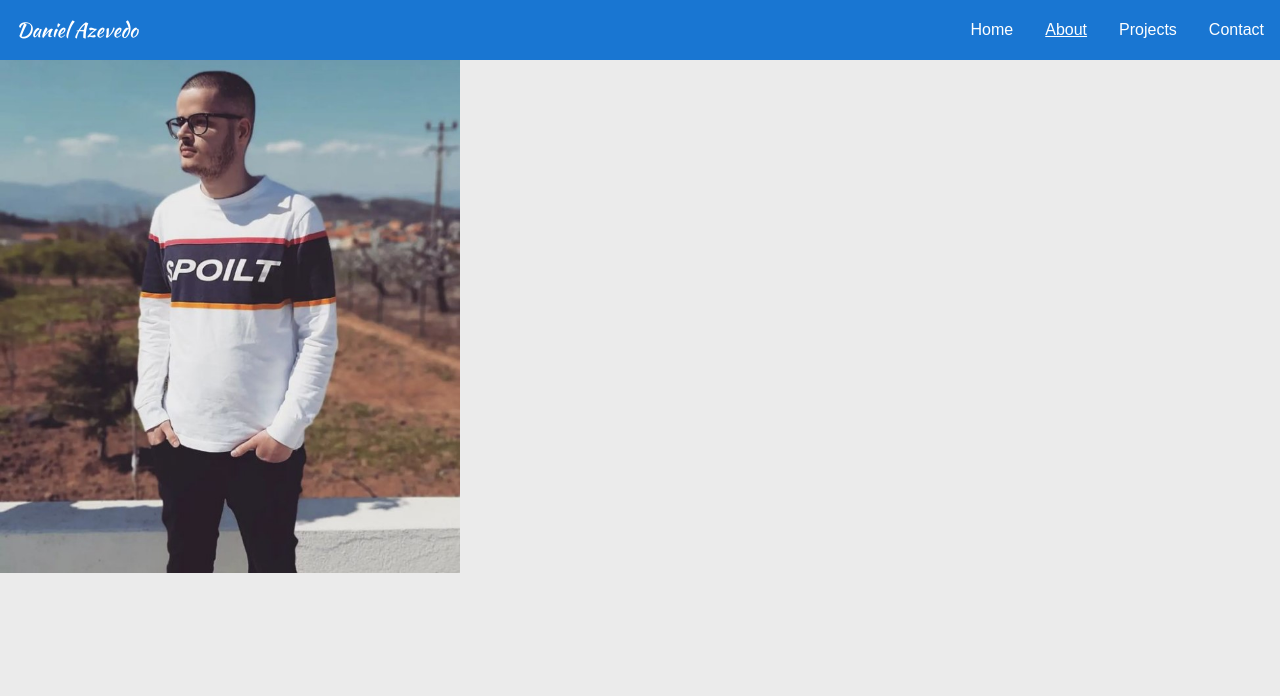
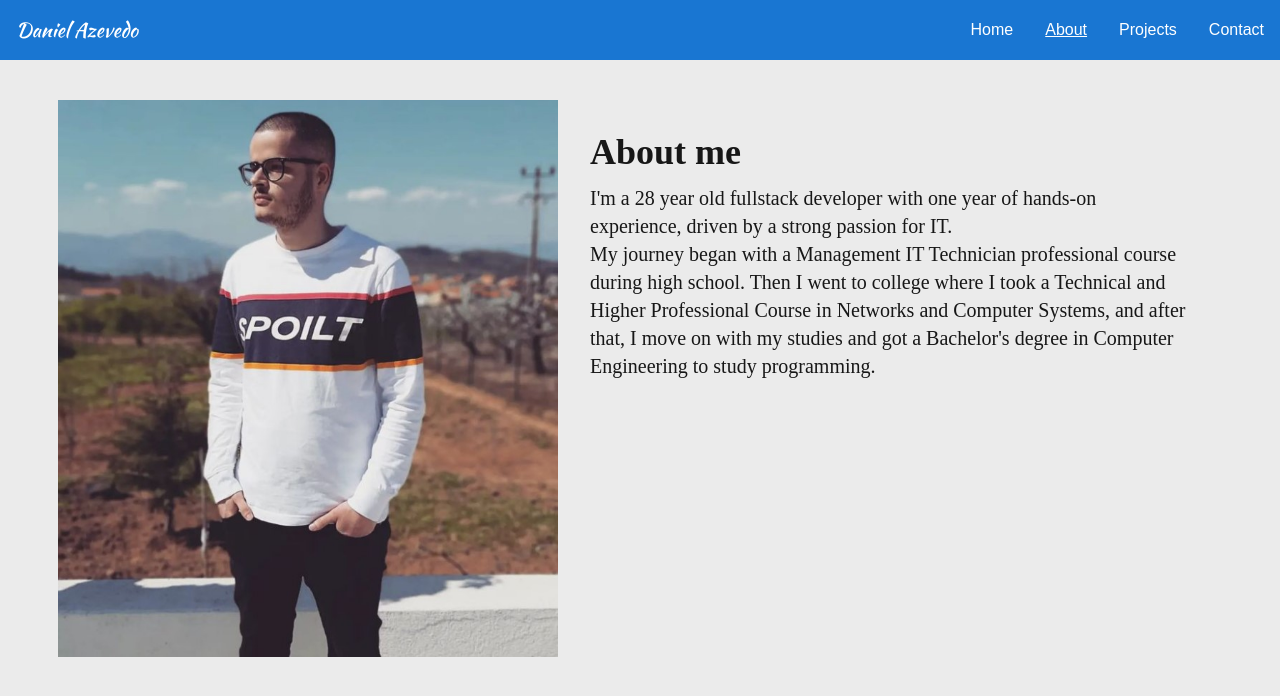
Before and after one commit to daniazevedo43/my-portfolio-website, a Next.js app: page /about in a window 1280 px wide. Shown: the top 696 px of the page. Built offline with nearby package versions, Linux system fonts and the light colour scheme.

Commit message:
Description about myself

```diff
--- a/src/app/about/page.tsx
+++ b/src/app/about/page.tsx
@@ -2,13 +2,41 @@ import Image from 'next/image'
 
 export default function About() {
   return (
-    <div>
-      <Image
-        src='/about-me-pic.jpg'
-        alt='About'
-        width={460}
-        height={460}
-      />
+    <div
+      className='mt-10'
+    >
+      <div
+        className='flex justify-center'
+      >
+        <div>
+          <Image
+            src='/about-me-pic.jpg'
+            alt='About'
+            width={500}
+            height={500}
+          />
+        </div>
+        <div className='m-8'>
+          <div className='text-4xl font-semibold font-ubuntu'>
+            <p>About me</p>
+          </div>
+          <div className='max-w-150 mt-3 text-xl font-ubuntu'>
+            <p>
+              I'm a 28 year old fullstack developer with one year of
+              hands-on experience, driven by a strong passion for
+              IT.
+            </p>
+            <p>
+              My journey began with a Management IT Technician
+              professional course during high school. Then I went to
+              college where I took a Technical and Higher Professional
+              Course in Networks and Computer Systems, and after that,
+              I move on with my studies and got a Bachelor's degree in
+              Computer Engineering to study programming.
+            </p>
+          </div>
+        </div>
+      </div>
     </div>
   )
 }
```
